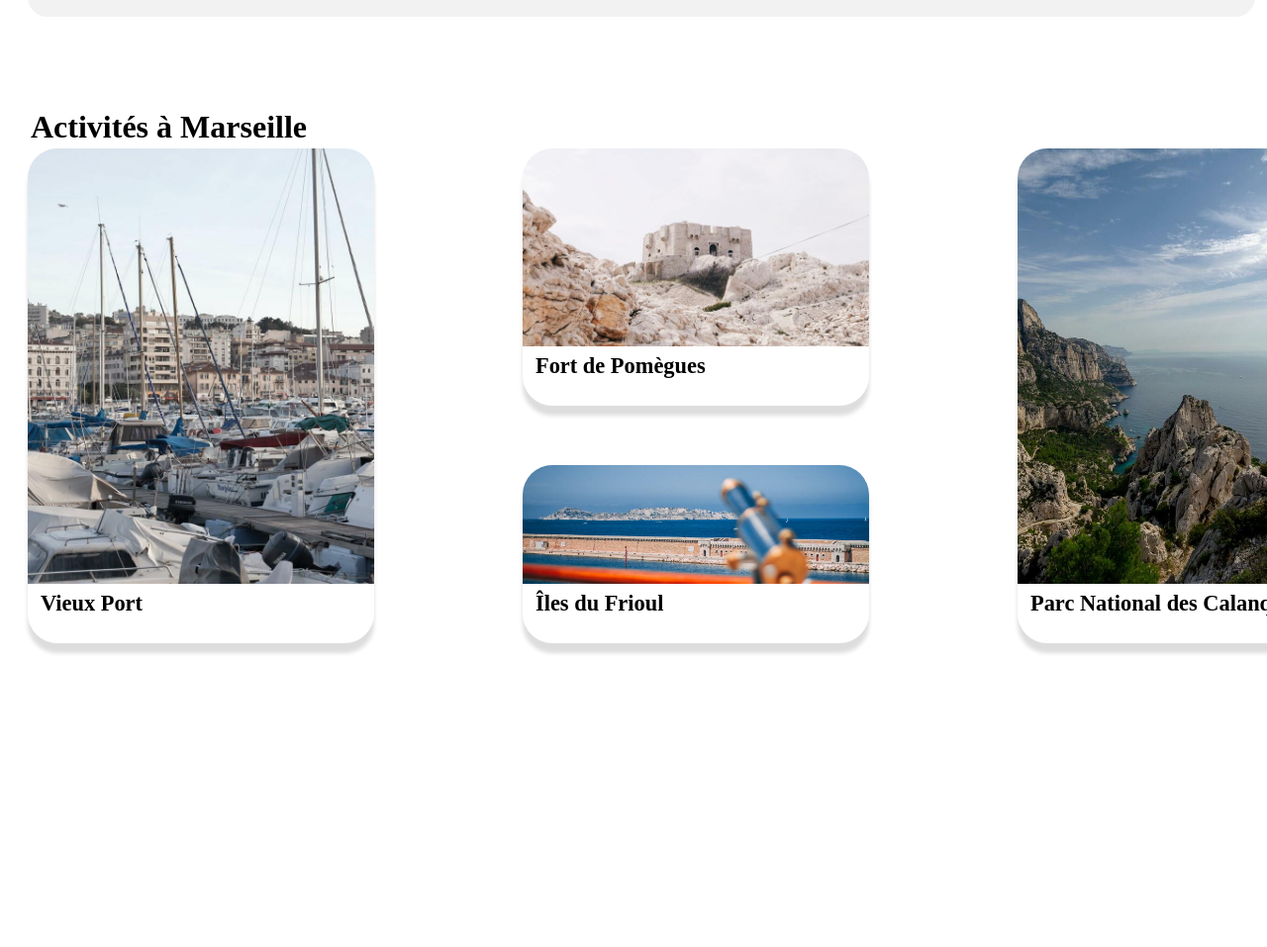
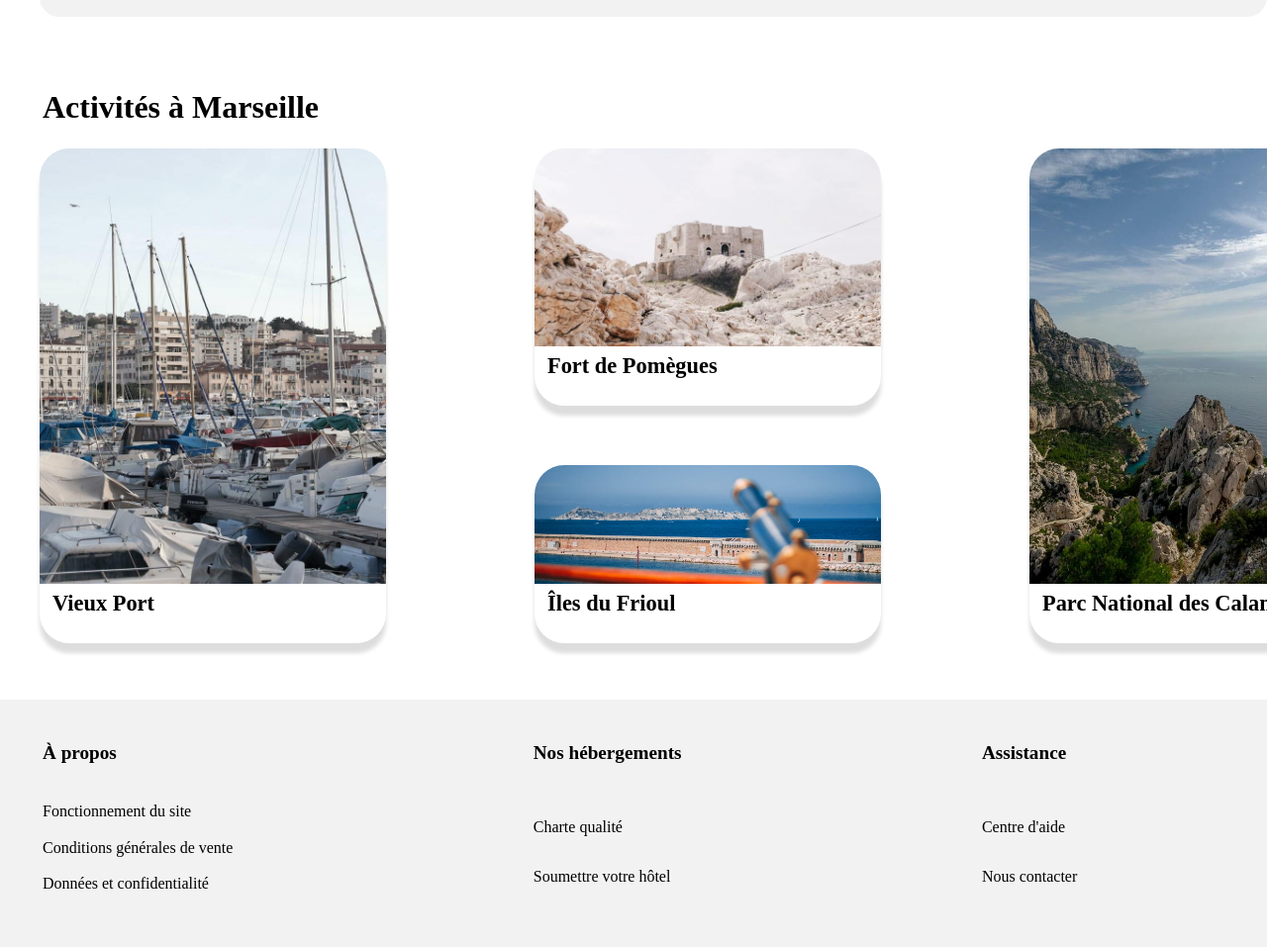
Before and after one commit to LoicLebert/LoicLebert_2_14122020, a plain HTML site: page reservia.html in a window 1280 px wide. Shown: the part 1403-2360 px from the top of the page at 99% size. Before the commit the page ends 2318 px from the top, so only its background shows below. Drawn offline with Linux system fonts and the light colour scheme.

Commit message:
Fin de travail maquette desktop

```diff
--- a/reservia.html
+++ b/reservia.html
@@ -356,7 +356,33 @@
                 </div>
             </section>
         </div>
+    </div>
         <!-- ========== FOOTER ========== -->
+        <footer>
+            <div class="colonnes_footer">
+                <div class="footer_premiere_colonne">
+                <h2>À propos</h2>
+                    <ul>
+                        <li><a href="#">Fonctionnement du site<a></li>
+                        <li><a href="#">Conditions générales de vente<a></li>
+                        <li><a href="#">Données et confidentialité<a></li>
+                    </ul>
+                </div>
+                <div class="footer_deuxieme_colonne">
+                <h2>Nos hébergements</h2>
+                    <ul>
+                        <li><a href="#">Charte qualité<a></li>
+                        <li><a href="#">Soumettre votre hôtel<a></li>
+                    </ul>
+                </div>
+                <div class="footer_troisieme_colonne">
+                <h2>Assistance</h2>
+                    <ul>
+                        <li><a href="#">Centre d'aide<a></li>
+                        <li><a href="#">Nous contacter<a></li>
+                    </ul>
+                </div>
+            </div>
 
     </body>
 </html>
--- a/style.css
+++ b/style.css
@@ -5,9 +5,12 @@
     font-weight: normal;
     font-style: normal;
 }
+body {
+    margin: 0;
+}
 #bloc_page {
-    margin-left: 20px;
-    margin-right: 20px;
+    margin-left: 40px;
+    margin-right: 40px;
     margin-top: 20px;
 }
 h1, h2 {
@@ -764,15 +767,16 @@ form {
     /* ========== Section activités ==========*/
 #section_activites {
     width: 1850px;
-    height: 800px;
+    height: 620px;
     order: 3;
-    padding-top: 90px;
+    padding-top: 70px;
 }
 #activites {
     display: flex;
     flex-direction: row;
     justify-content: space-between;
     height: 550px;
+    padding-top: 20px;
 }
 .premiere_activite {
     border-radius: 30px;
@@ -913,3 +917,68 @@ form {
     justify-content: space-between;
     height: 500px;
 }
+
+/* ========== FOOTER ==========*/
+footer {
+    display: flex;
+    flex-direction: row;
+    justify-content: space-between;
+    height: 250px;
+    background-color: #f2f2f2;
+    margin-left: 0px;
+    margin-right: 0px;
+}
+footer h2 {
+    font-size: 1.2em;
+}
+footer ul {
+    list-style-type: none;
+    font-family: 'Raleway';
+}
+.colonnes_footer {
+    width: 1600px;
+    display: flex;
+    flex-direction: row;
+    justify-content: space-between;
+    padding-left: 40px;
+    padding-top: 40px;
+    padding-bottom: 40px;
+    padding-right: 40px;
+}
+.footer_premiere_colonne {
+    display: flex;
+    flex-direction: column;
+    justify-content: space-between;
+    height: 200px;
+}
+.footer_premiere_colonne ul {
+    display: flex;
+    flex-direction: column;
+    justify-content: space-between;
+    height: 100px;
+}
+.footer_deuxieme_colonne {
+    display: flex;
+    flex-direction: column;
+    justify-content: space-between;
+    height: 200px;
+}
+.footer_deuxieme_colonne ul {
+    display: flex;
+    flex-direction: column;
+    justify-content: space-between;
+    height: 100px;
+}
+
+.footer_troisieme_colonne {
+    display: flex;
+    flex-direction: column;
+    justify-content: space-between;
+    height: 200px;
+}
+.footer_troisieme_colonne ul {
+    display: flex;
+    flex-direction: column;
+    justify-content: space-between;
+    height: 100px;
+}
```
